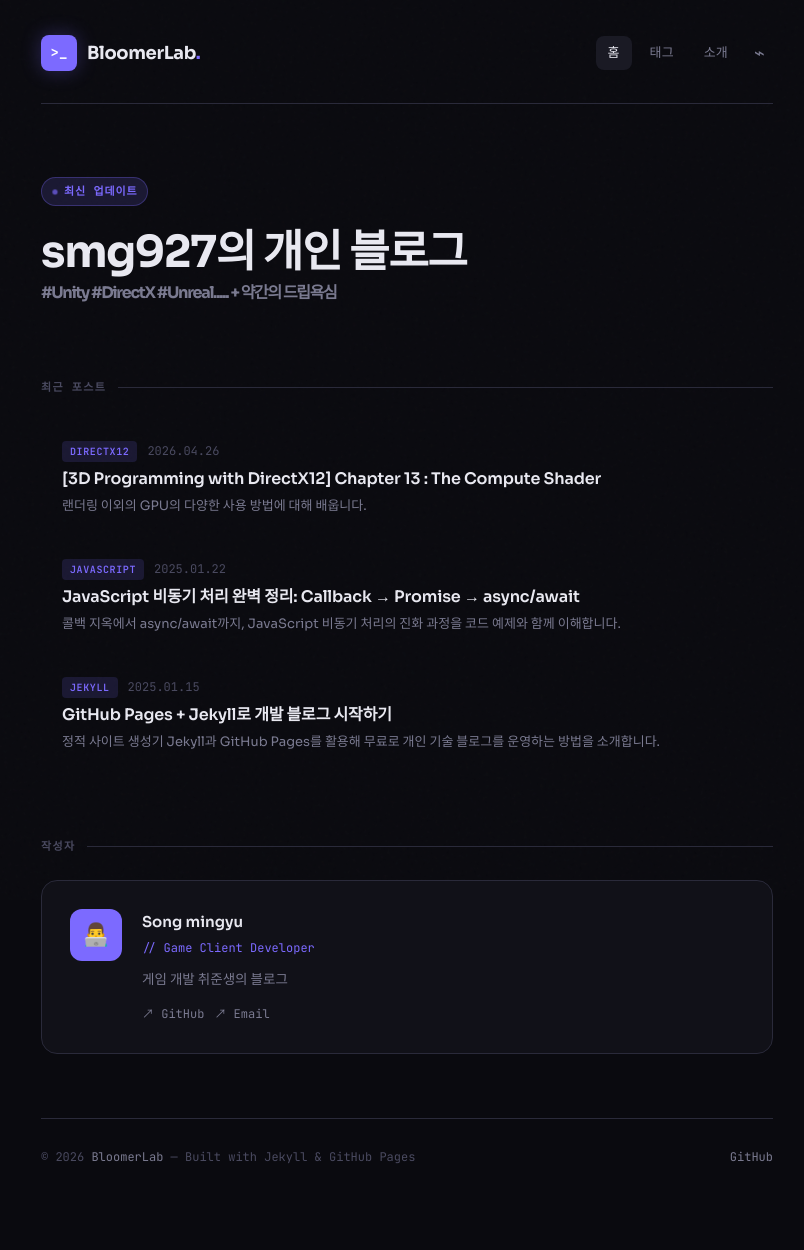
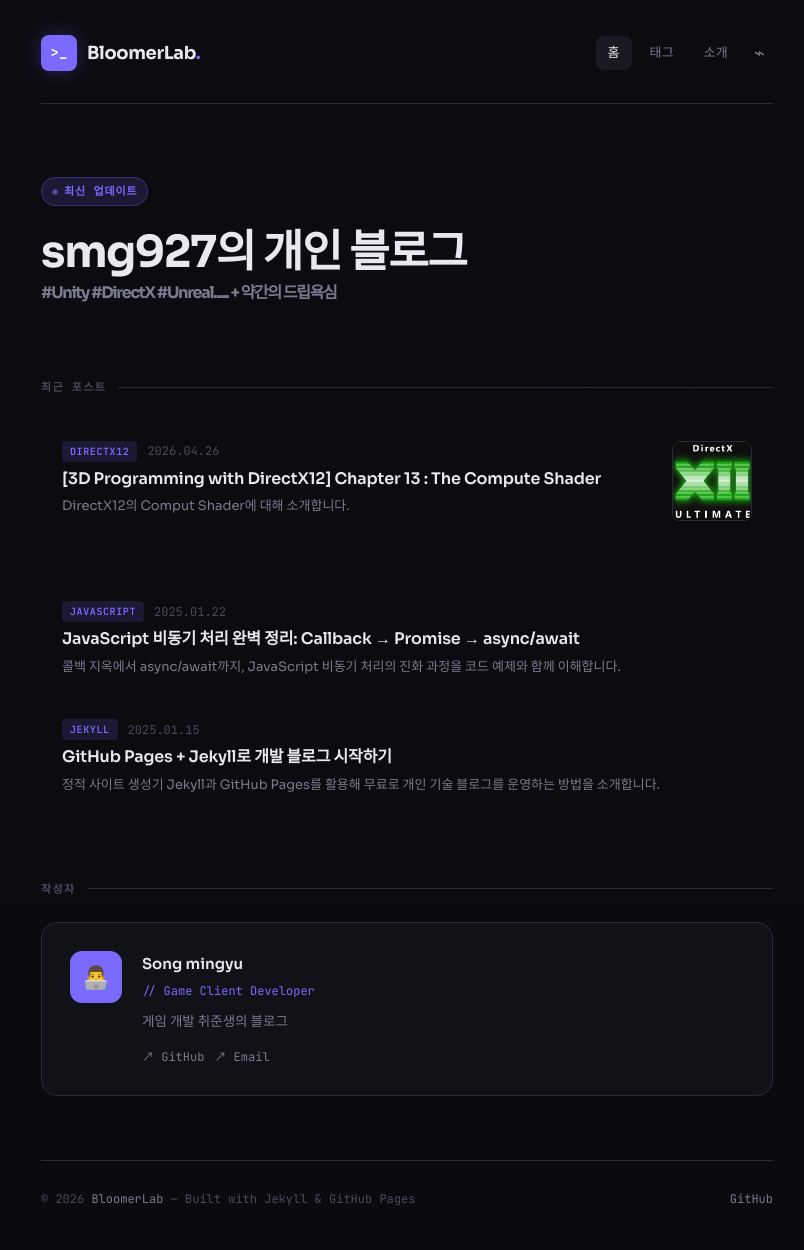
Before and after one commit to smg-927/smg-927.github.io, a Jekyll site: the page built from index.html, in a window 1280 px wide. Shown: the whole page, without its empty margins (233-1037 px from the left). Built offline with Jekyll 4.4.1, drawn with Linux system fonts in a browser that asks for light colours; before the commit the page ends 1207 px from its top, so only the background shows below that.

Commit message:
dx 13장 블로그 개설

```diff
--- a/_layouts/default.html
+++ b/_layouts/default.html
@@ -12,6 +12,9 @@
   <meta property="og:description" content="{% if page.description %}{{ page.description }}{% else %}{{ site.description }}{% endif %}">
   <meta property="og:type" content="{% if page.layout == 'post' %}article{% else %}website{% endif %}">
   <meta property="og:url" content="{{ page.url | absolute_url }}">
+  {% if page.image %}
+    <meta property="og:image" content="{{ page.image | absolute_url }}">
+  {% endif %}
 
   <!-- RSS -->
   <link rel="alternate" type="application/rss+xml" title="{{ site.title }}" href="{{ '/feed.xml' | relative_url }}">
--- a/_layouts/post.html
+++ b/_layouts/post.html
@@ -3,6 +3,12 @@
 ---
 
 <article>
+  {% if page.image %}
+    <div class="post-cover">
+      <img src="{{ page.image | relative_url }}" alt="{{ page.title }}">
+    </div>
+  {% endif %}
+
   <header class="post-header">
     <div class="post-meta">
       {% if page.tags.size > 0 %}
--- a/_posts/2026-04-26-DirectX12_Chap13.md
+++ b/_posts/2026-04-26-DirectX12_Chap13.md
@@ -1,9 +1,28 @@
 ---
 layout: post
 title: "[3D Programming with DirectX12] Chapter 13 : The Compute Shader"
-description: "랜더링 이외의 GPU의 다양한 사용 방법에 대해 배웁니다."
+description: "DirectX12의 Comput Shader에 대해 소개합니다."
 date: 2026-04-26
 tags: [DirectX12]
+image: /assets/images/directX12_represent.jpg
 ---
 
-DirectX 13장이다 ㅎㅎㅎㅎ
+
+
+## Compute Shader 개요
+그래픽스 분야에서 활발히 연구를 진행하던 시기에 혹자는 이런 생각을 했다.
+
+> GPU를 화면 그리는데만 쓰는게 아니라 다른데도 쓰면 안되나 ...?
+
+GPU은 단순한 연산을 병렬로 처리하는데에 특화되어 있는데 이러한 특성을가진 계산에 GPU를 같이 사용한다면 효율이 늘어날 것이다.
+
+이러한 아이디어를 기반으로 나온 것이 바로 Compute Shader이다.
+
+## 쓰레드와 쓰레드 그룹
+GPU에서의 **쓰레드**는 최소작업단위 1개를 의미하고, 쓰레드들이 일정한 개수로 모인 것을 **쓰레드 그룹**이라고 한다.
+
+컴퓨트 쉐이더에서 쓰레드들은 여러 개의 쓰레드 그룹으로 나뉘고, 각 그룹은 같은 동기화된 **공유 메모리**를 가질 수 있다. 다른 그룹끼리는 당연히 공유되지 않는다.
+
+Direct3D에서는 스레드 그룹 크기를 32의 배수가 아닌 크기로 지정할 수도 있지만 성능상의 이유로 스레드 그룹의 크기는 32의 배수로 설정하는게 좋다.
+
+## 간단한 컴퓨트 쉐이더 코드
--- a/assets/css/main.css
+++ b/assets/css/main.css
@@ -605,6 +605,40 @@
   color: #fff;
 }
 
+/* ─── Post Card Thumbnail ─────────────────────────────────── */
+.post-card-right {
+  display: flex;
+  flex-direction: column;
+  align-items: center;
+  justify-content: center;
+  gap: 8px;
+}
+
+.post-card-thumb {
+  width: 80px;
+  height: 80px;
+  object-fit: cover;
+  border-radius: var(--radius);
+  border: 1px solid var(--border);
+  flex-shrink: 0;
+}
+
+/* ─── Post Cover Image ───────────────────────────────────── */
+.post-cover {
+  margin: 40px 0 0;
+  border-radius: var(--radius-lg);
+  overflow: hidden;
+  border: 1px solid var(--border);
+  box-shadow: var(--shadow);
+}
+
+.post-cover img {
+  width: 100%;
+  max-height: 460px;
+  object-fit: cover;
+  display: block;
+}
+
 /* ─── Responsive ─────────────────────────────────────────── */
 @media (max-width: 600px) {
   .site-header { flex-direction: column; align-items: flex-start; gap: 16px; }
@@ -612,6 +646,7 @@
   .hero { padding: 48px 0 40px; }
   .post-card { grid-template-columns: 1fr; }
   .post-arrow { display: none; }
+  .post-card-thumb { display: none; }
   .about-card { flex-direction: column; }
   .site-footer { flex-direction: column; align-items: flex-start; }
 }
--- a/index.html
+++ b/index.html
@@ -30,7 +30,12 @@
             <div class="post-excerpt">{{ post.excerpt | strip_html | truncate: 120 }}</div>
           {% endif %}
         </div>
-        <span class="post-arrow">→</span>
+        <div class="post-card-right">
+          {% if post.image %}
+            <img src="{{ post.image | relative_url }}" alt="{{ post.title }}" class="post-card-thumb">
+          {% endif %}
+          <span class="post-arrow">→</span>
+        </div>
       </a>
     {% endfor %}
   </div>
```
Also changed, not shown: about.md (+2 -2 lines), assets/images/directX12_represent.jpg (added).
